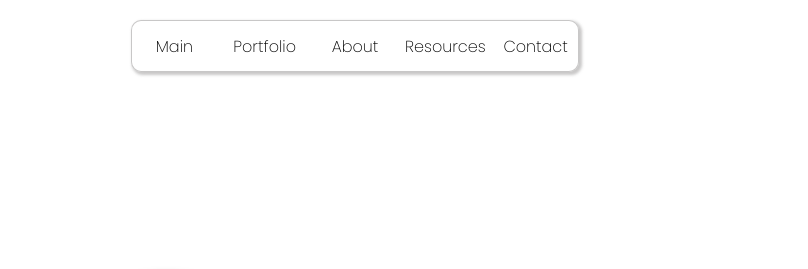
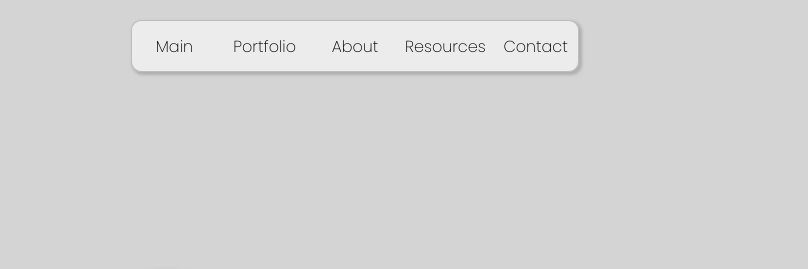
Before and after one commit to rickytodev/AdolfoZepeda, a plain HTML site: page index.html in a window 1280 px wide. Shown: the top 269 px of the page, without its empty margins (285-1093 px from the left). Drawn offline with Linux system fonts and the light colour scheme.

Commit message:
change bg

```diff
--- a/assets/styles/styles.scss
+++ b/assets/styles/styles.scss
@@ -4,6 +4,7 @@
     box-sizing: border-box;
 
     font-family: "Poppins", Arial, Helvetica, sans-serif;
+
 }
 
 :root {
@@ -11,7 +12,7 @@
 }
 
 body {
-    background-color: var(-white-);
+ background: rgb(212, 212, 212);
 }
 
 .header {
```
Also changed, not shown: assets/styles/styles.css, 1 other file.
